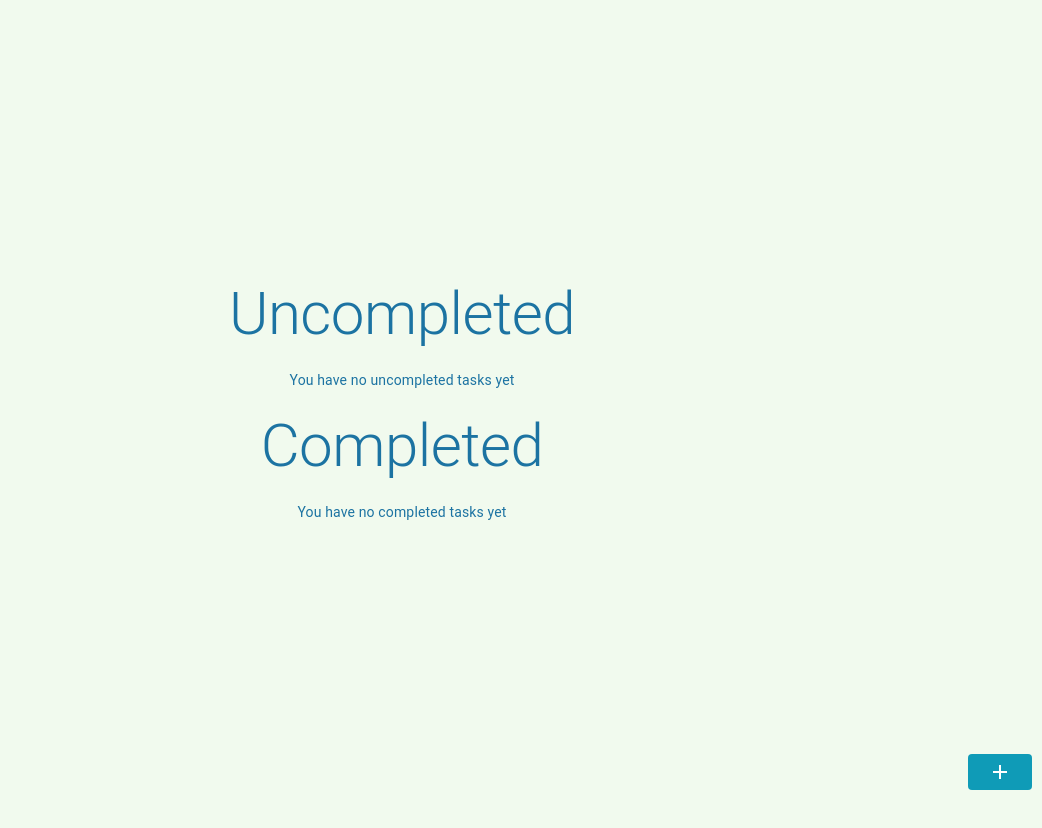
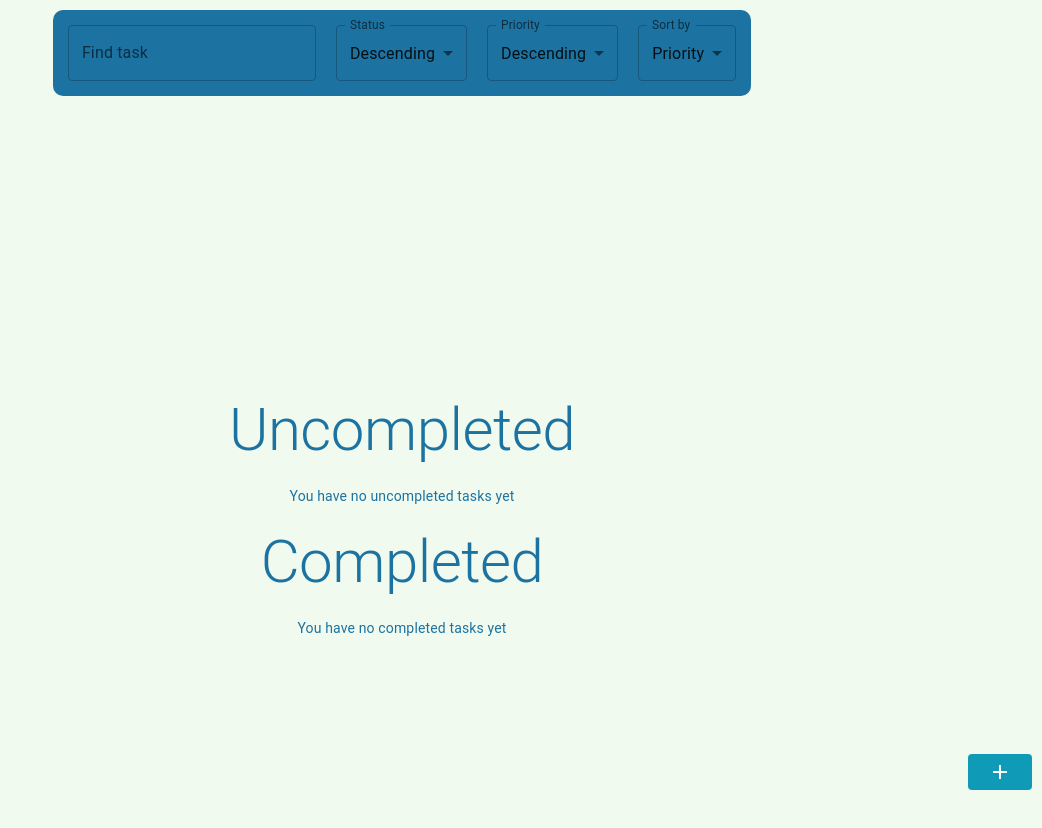
Before and after one commit to DenysTymchenko/Tasks-List, a React (Create React App) app: page / in a window 1280 px wide. Shown: the top 828 px of the page, without its empty margins (238-1280 px from the left). Before the commit the page ends 800 px from the top, so only its background shows below. Built offline with nearby package versions, Linux system fonts and the light colour scheme.

Commit message:
ControlPanel base created

```diff
--- /dev/null
+++ b/src/components/ControlPanel/ControlPanel.css
@@ -0,0 +1,15 @@
+.control-panel {
+  width: fit-content !important;
+  display: flex !important;
+  justify-content: center;
+  align-items: center;
+  gap: 20px;
+  background-color: var(--secondary);
+  border-radius: 10px;
+  padding: 15px !important;
+  margin-bottom: 20px;
+}
+
+.control-panel > input {
+  margin-right: 10px;
+}
--- /dev/null
+++ b/src/components/ControlPanel/ControlPanel.jsx
@@ -0,0 +1,61 @@
+import { useState } from "react";
+import { Container, InputLabel, MenuItem, FormControl, Select } from "@mui/material";
+import { SearchBar } from "../../mui-customs/SearchBar";
+import './ControlPanel.css';
+
+export default function ControlPanel() {
+  const [status, setStatus] = useState('des');
+  const [priority, setPriority] = useState('des');
+  const [sort, setSort] = useState('priority');
+
+  const handleChange = (e, setChange) => {
+    setChange(e.target.value);
+  };
+
+  return (
+    <Container className='control-panel'>
+      <SearchBar
+        label="Find task"
+        placeholder="Enter it's title"
+        variant="outlined"
+      //onChange={(e) => handleQuery(e.target.value)}
+      />
+      <FormControl>
+        <InputLabel>Status</InputLabel>
+        <Select
+          value={status}
+          label='Status'
+          onChange={(e) => handleChange(e, setStatus)}
+        >
+          <MenuItem value='asc'>Ascending</MenuItem>
+          <MenuItem value='des'>Descending</MenuItem>
+        </Select>
+      </FormControl>
+
+      <FormControl>
+        <InputLabel>Priority</InputLabel>
+        <Select
+          value={priority}
+          label='Priority'
+          onChange={(e) => handleChange(e, setPriority)}
+        >
+          <MenuItem value='asc'>Ascending</MenuItem>
+          <MenuItem value='des'>Descending</MenuItem>
+        </Select>
+      </FormControl>
+
+      <FormControl>
+        <InputLabel>Sort by</InputLabel>
+        <Select
+          value={sort}
+          label='Sort by'
+          onChange={(e) => handleChange(e, setSort)}
+        >
+          <MenuItem value='title'>Title</MenuItem>
+          <MenuItem value='priority'>Priority</MenuItem>
+          <MenuItem value='status'>Status</MenuItem>
+        </Select>
+      </FormControl>
+    </Container>
+  )
+}
--- a/src/index.css
+++ b/src/index.css
@@ -22,4 +22,5 @@ body {
   -moz-osx-font-smoothing: grayscale;
   color: var(--secondary);
   background-color: var(--main);
+  padding: 10px;
 }
--- /dev/null
+++ b/src/mui-customs/SearchBar.js
@@ -0,0 +1,22 @@
+import { styled, TextField } from '@mui/material';
+
+export const SearchBar = styled(TextField)({
+  color: 'var(--main)',
+  '& label.Mui-focused': {
+    color: 'var(--main)',
+  },
+  '& .MuiInput-underline:after': {
+    borderBottomColor: 'var(--main)',
+  },
+  '& .MuiOutlinedInput-root': {
+    '& fieldset': {
+      borderColor: '#var(--main)',
+    },
+    '&:hover fieldset': {
+      borderColor: 'var(--main)',
+    },
+    '&.Mui-focused fieldset': {
+      borderColor: 'var(--main)',
+    },
+  },
+});
--- a/src/pages/TaskList/TaskList.jsx
+++ b/src/pages/TaskList/TaskList.jsx
@@ -1,9 +1,11 @@
 import { useSelector } from 'react-redux';
 import { Container } from '@mui/material';
 import CreateNewTask from '../../components/CreateNewTask/CreateNewTask';
-import './TaskList.css';
+import { SearchBar } from '../../mui-customs/SearchBar';
 import CompletedTasks from '../../components/CompletedTasks/CompletedTasks';
 import UncompletedTasks from '../../components/UncompletedTasks/UncompletedTasks';
+import './TaskList.css';
+import ControlPanel from '../../components/ControlPanel/ControlPanel';
 
 export default function TaskList() {
   const { tasks } = useSelector((state) => state.tasksReducer);
@@ -11,10 +13,13 @@ export default function TaskList() {
   const completedTasks = tasks.filter(task => task.completed);
 
   return (
-    <Container className='task-list'>
-      <UncompletedTasks uncompletedTasks={uncompletedTasks} />
-      <CompletedTasks  completedTasks={completedTasks}/>
-      <CreateNewTask />
-    </Container>
+    <>
+      <ControlPanel />
+      <Container className='task-list'>
+        <UncompletedTasks uncompletedTasks={uncompletedTasks} />
+        <CompletedTasks completedTasks={completedTasks} />
+        <CreateNewTask />
+      </Container>
+    </>
   );
 }
```
